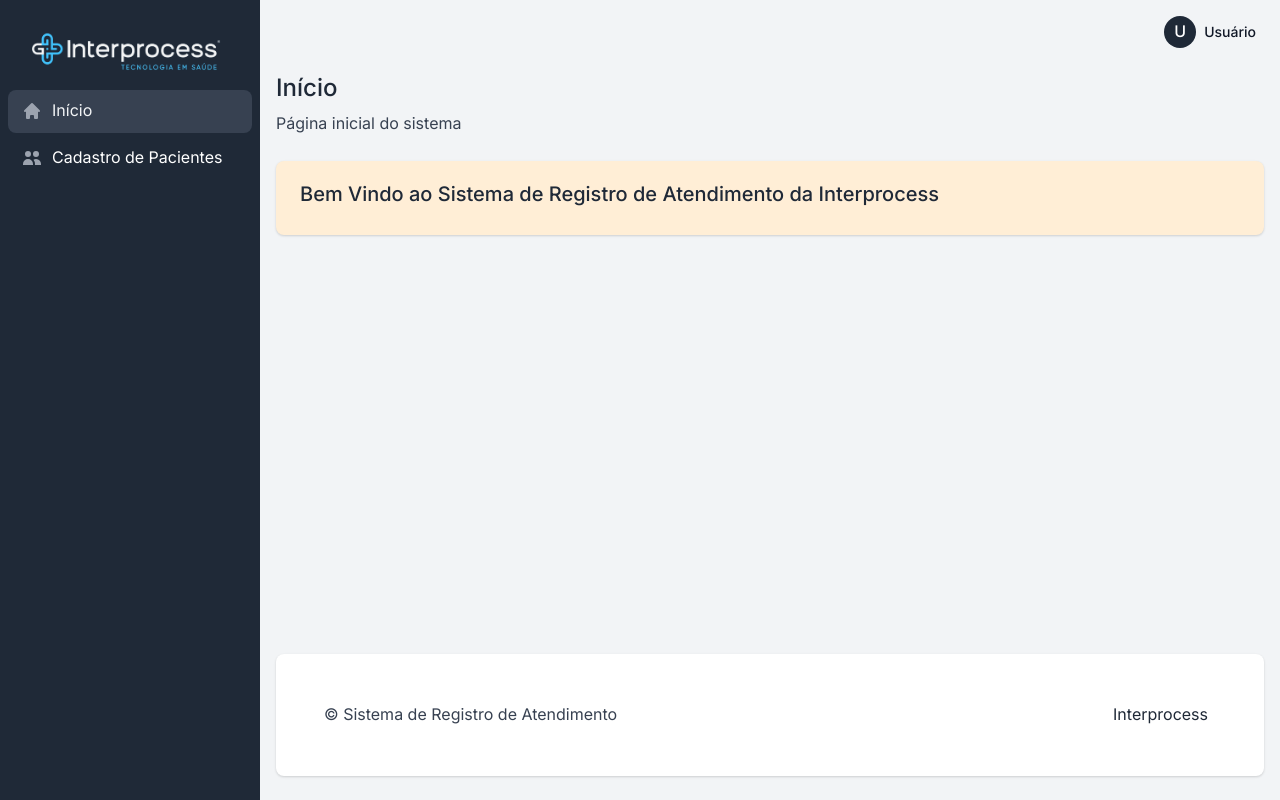
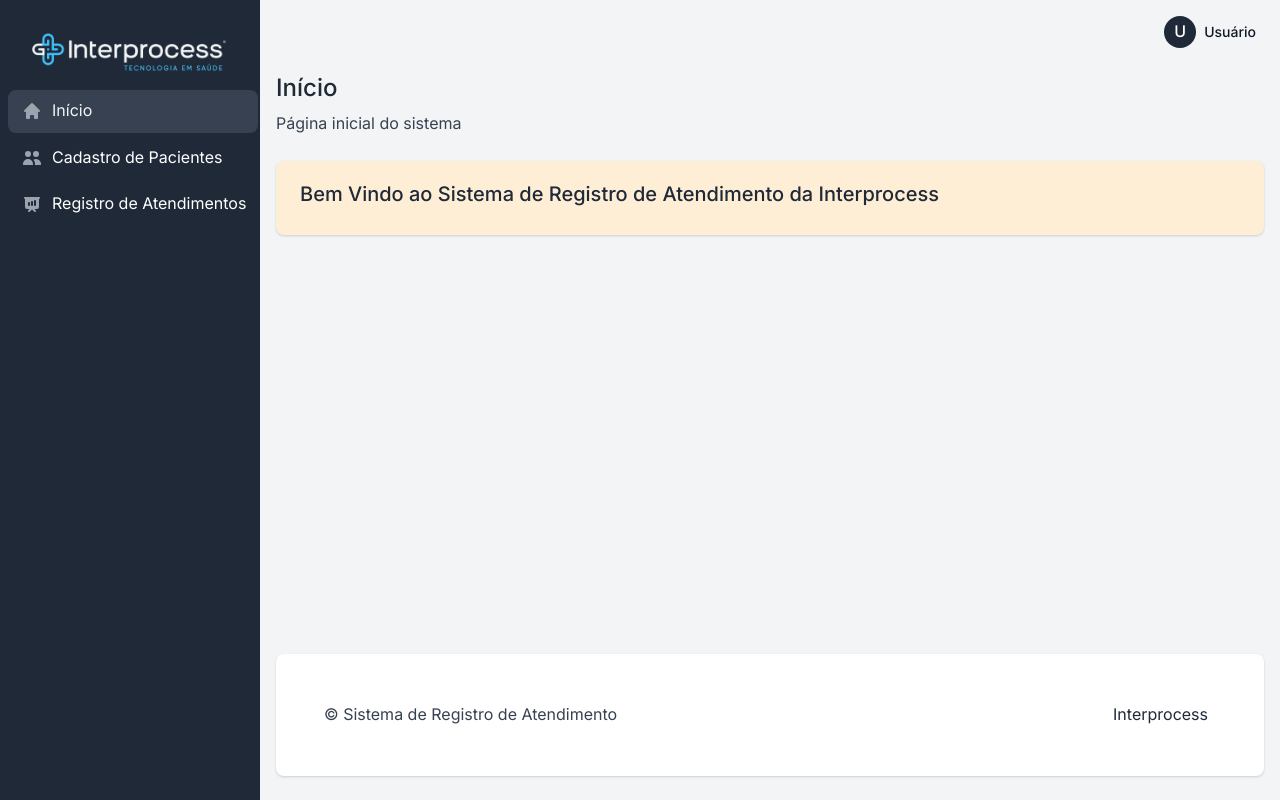
Before and after one commit to flaviosalgado2/exercicioTecnicoInterprocess, a Vue app in the folder frontend/: page / in a window 1280 px wide. Built offline with nearby package versions, Linux system fonts and the light colour scheme.

Commit message:
feat: frontend - Novo menu para Tela de Atendimentos.

```diff
--- a/frontend/src/components/SideBar.vue
+++ b/frontend/src/components/SideBar.vue
@@ -53,6 +53,16 @@ export default {
             </a>
           </router-link>
         </li>
+        <li class="nav-item" :class="{ active: $route.path === '/registro-atendimentos' }">
+          <router-link to="/registro-atendimentos" custom v-slot="{ href, navigate, isActive }">
+            <a :href="href" @click="navigate" class="nav-link d-flex align-items-center" :class="{ active: isActive }">
+              <span class="sidebar-icon icon-holder">
+                <svg class="icon icon-xs" fill="currentColor" viewBox="0 0 20 20" xmlns="http://www.w3.org/2000/svg"><path fill-rule="evenodd" d="M3 3a1 1 0 000 2v8a2 2 0 002 2h2.586l-1.293 1.293a1 1 0 101.414 1.414L10 15.414l2.293 2.293a1 1 0 001.414-1.414L12.414 15H15a2 2 0 002-2V5a1 1 0 100-2H3zm11 4a1 1 0 10-2 0v4a1 1 0 102 0V7zm-3 1a1 1 0 10-2 0v3a1 1 0 102 0V8zM8 9a1 1 0 10-2 0v2a1 1 0 102 0V9z" clip-rule="evenodd"></path></svg>
+              </span>
+              <span class="sidebar-text">Registro de Atendimentos</span>
+            </a>
+          </router-link>
+        </li>
       </ul>
     </div>
   </nav>
```
